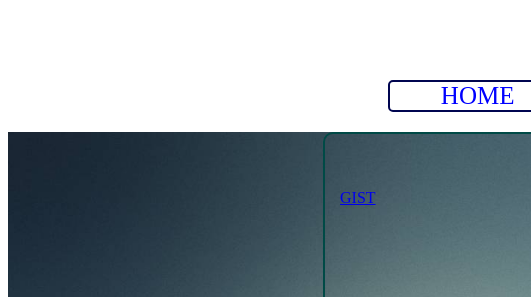
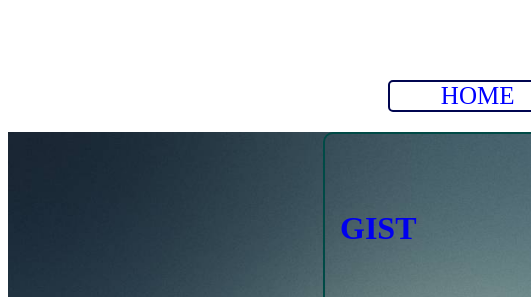
Before and after one commit to ipritom/ipritom.github.io, a plain HTML site: page contact.html in a window 1280 px wide. Shown: the top 297 px of the page, 0-531 px from the left. Drawn offline with Linux system fonts and the light colour scheme.

Commit message:
Update contact.html

```diff
--- a/contact.html
+++ b/contact.html
@@ -48,7 +48,7 @@
 					</div>
 
 				</div>
-				<a href="gist.html">GIST<a>
+	<h1><a href="gist.html" style="text-decoration:none; color=white;">GIST<a></h1>
 
 				</div>
 
```
